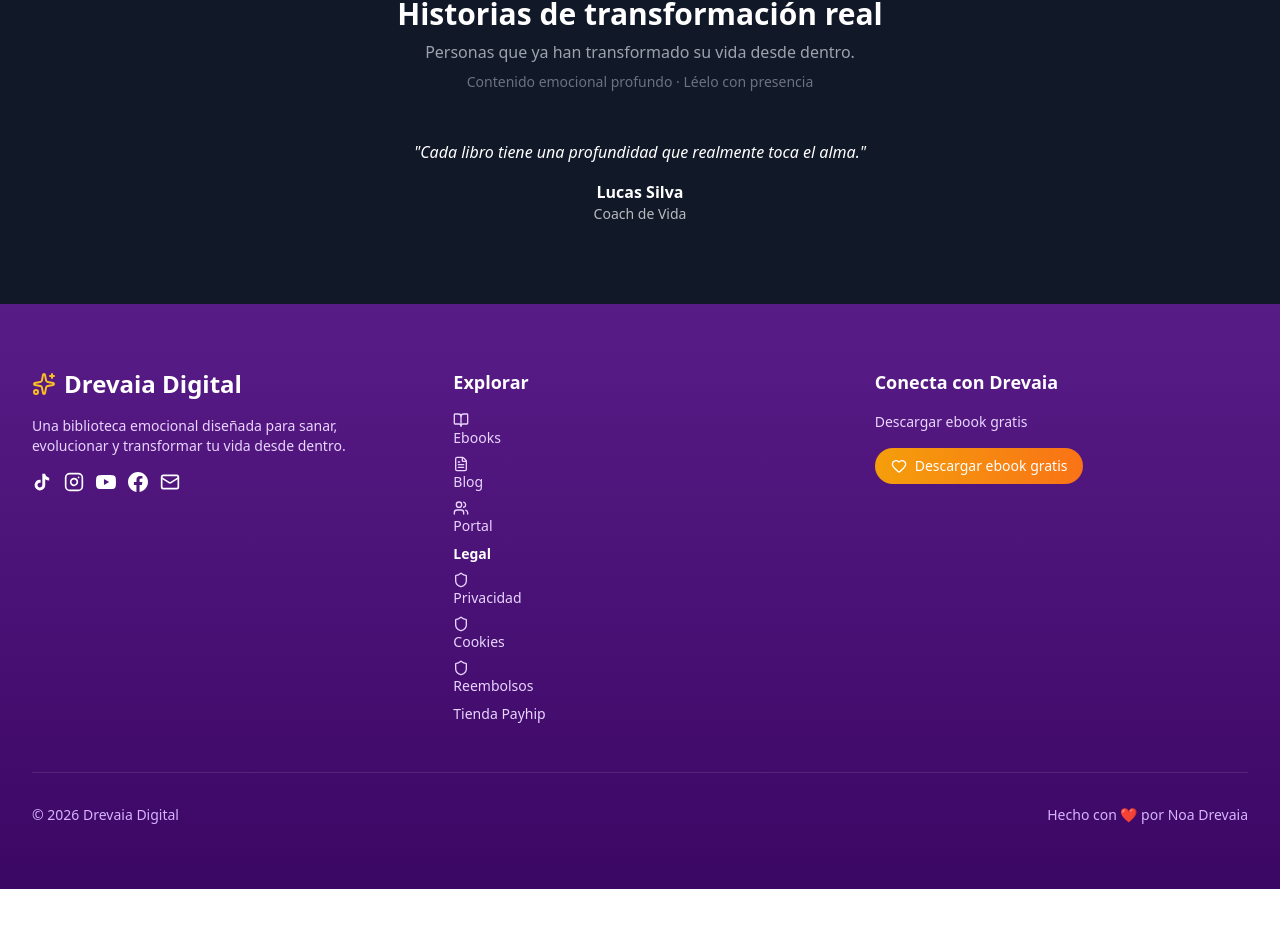
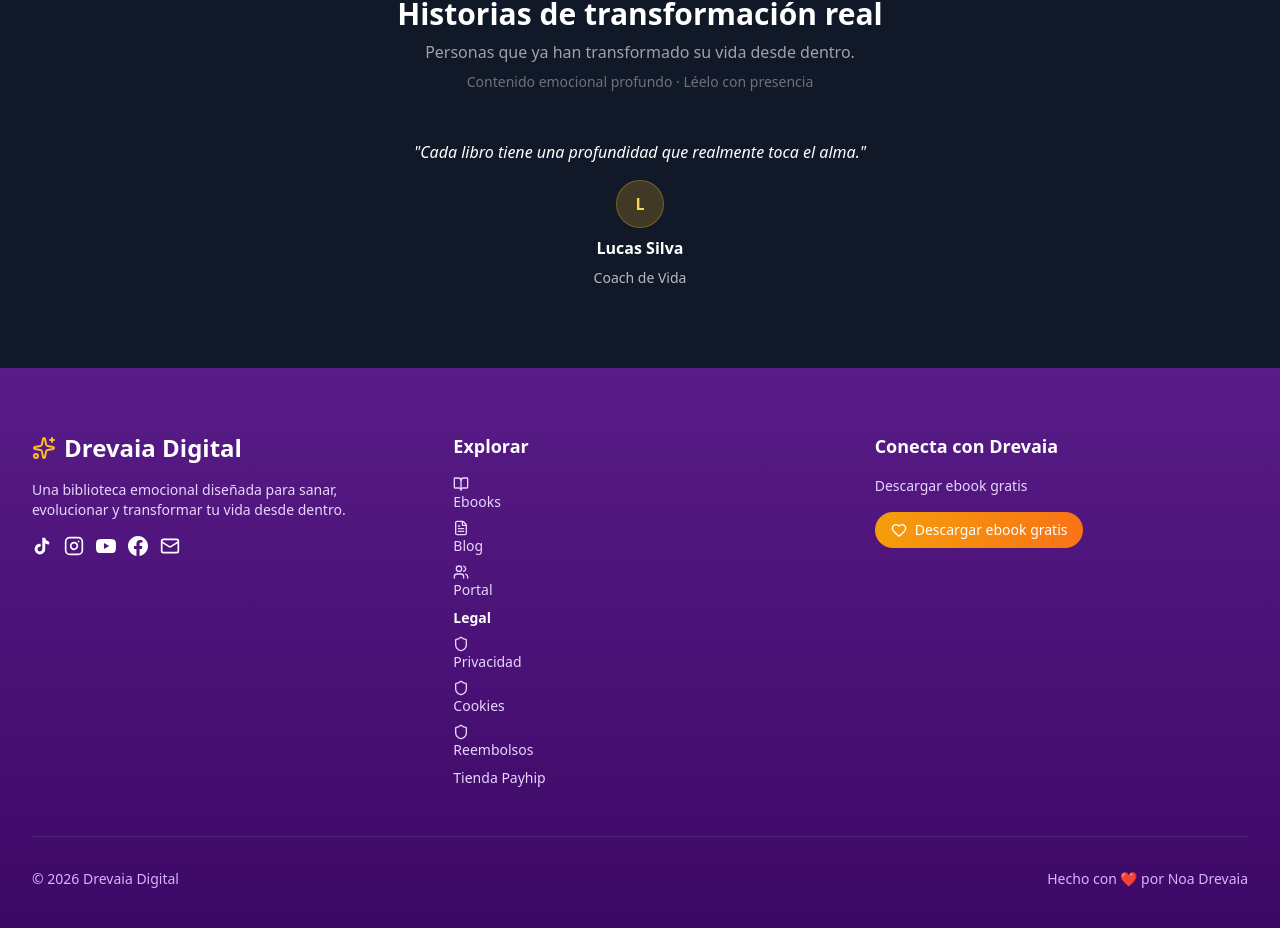
Before and after one commit to Drevaia-Digital/drevaia-app, a React (Vite) app: page / in a window 1280 px wide. Shown: the part 2735-3663 px from the top of the page. Before the commit the page ends 3624 px from the top, so only its background shows below. Built offline with nearby package versions, Linux system fonts and the light colour scheme.

Commit message:
ArregloFondoBotonTestimonios

```diff
--- a/src/sections/Testimonials.tsx
+++ b/src/sections/Testimonials.tsx
@@ -73,12 +73,18 @@ export function Testimonials() {
 
   const testimonials = getTestimonialsByLanguage(language);
   const [index, setIndex] = useState(0);
+  const [fade, setFade] = useState(true);
 
 useEffect(() => {
   if (!testimonials.length) return;
 
   const interval = setInterval(() => {
+    setFade(false);
+
+    setTimeout(() => {
       setIndex((prev) => (prev + 1) % testimonials.length);
+      setFade(true);
+    }, 200);
   }, 4000);
 
   return () => clearInterval(interval);
@@ -100,10 +106,18 @@ export function Testimonials() {
         <p className="text-gray-500 text-sm mt-2">{t.small}</p>
       </div>
 
-      <div className="text-center max-w-xl mx-auto">
+      <div className={`text-center max-w-xl mx-auto transition-all duration-500 ${
+  fade ? 'opacity-100 translate-y-0' : 'opacity-0 translate-y-4'
+}`}>
         <p className="italic mb-4">"{current.content}"</p>
+        <div className="flex flex-col items-center gap-2 mt-4">
+  <div className="w-12 h-12 rounded-full bg-amber-400/20 border border-amber-400/30 flex items-center justify-center text-amber-300 font-semibold">
+    {current.name.charAt(0)}
+  </div>
+
   <h4 className="font-semibold">{current.name}</h4>
   <p className="text-sm opacity-70">{current.role}</p>
+  </div>
 </div>
      </section>
   );
```
Also changed, not shown: 6 other files (tests, documents, lock files or other folders). Lines whose indentation alone changed are shown as unchanged.
